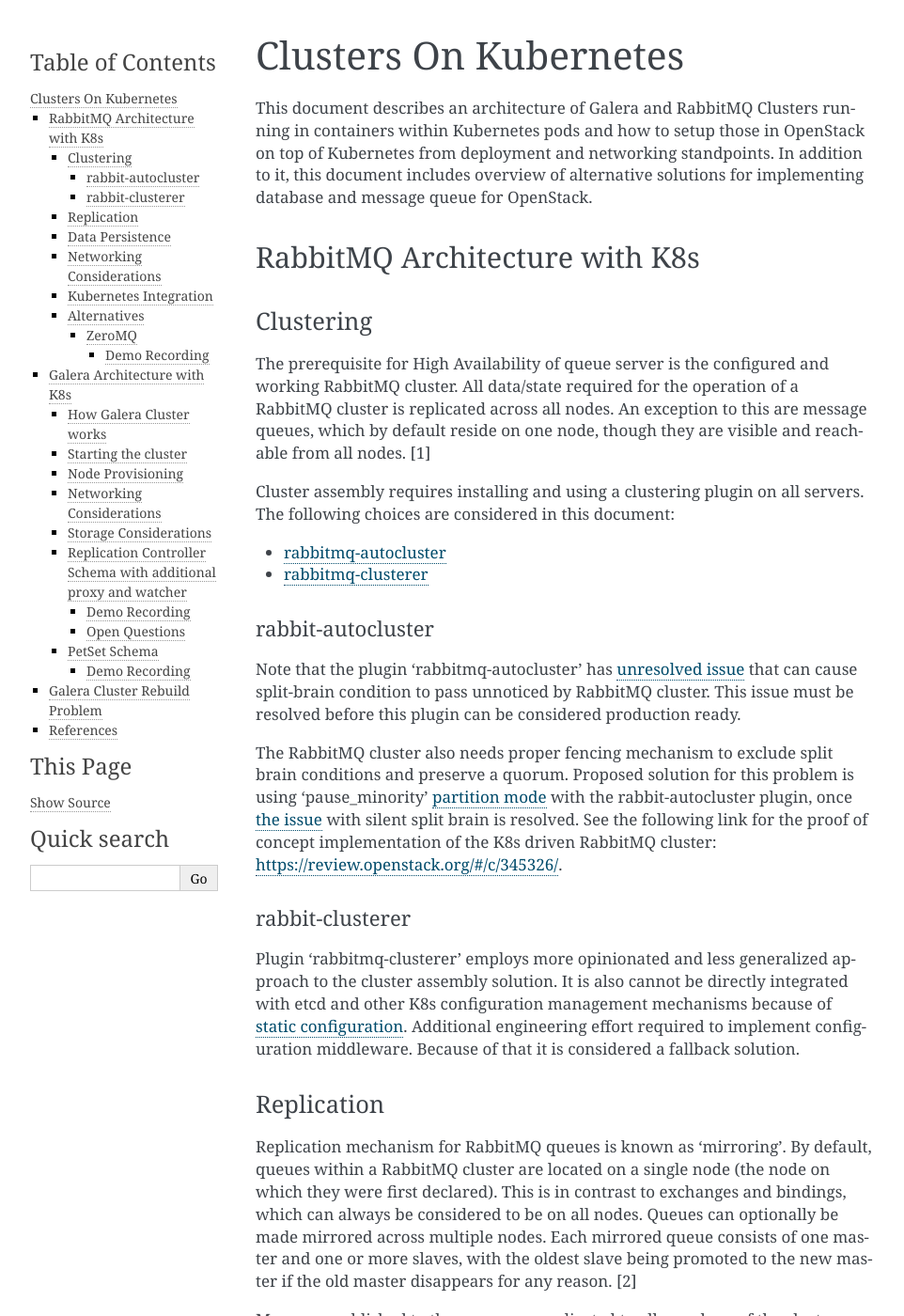
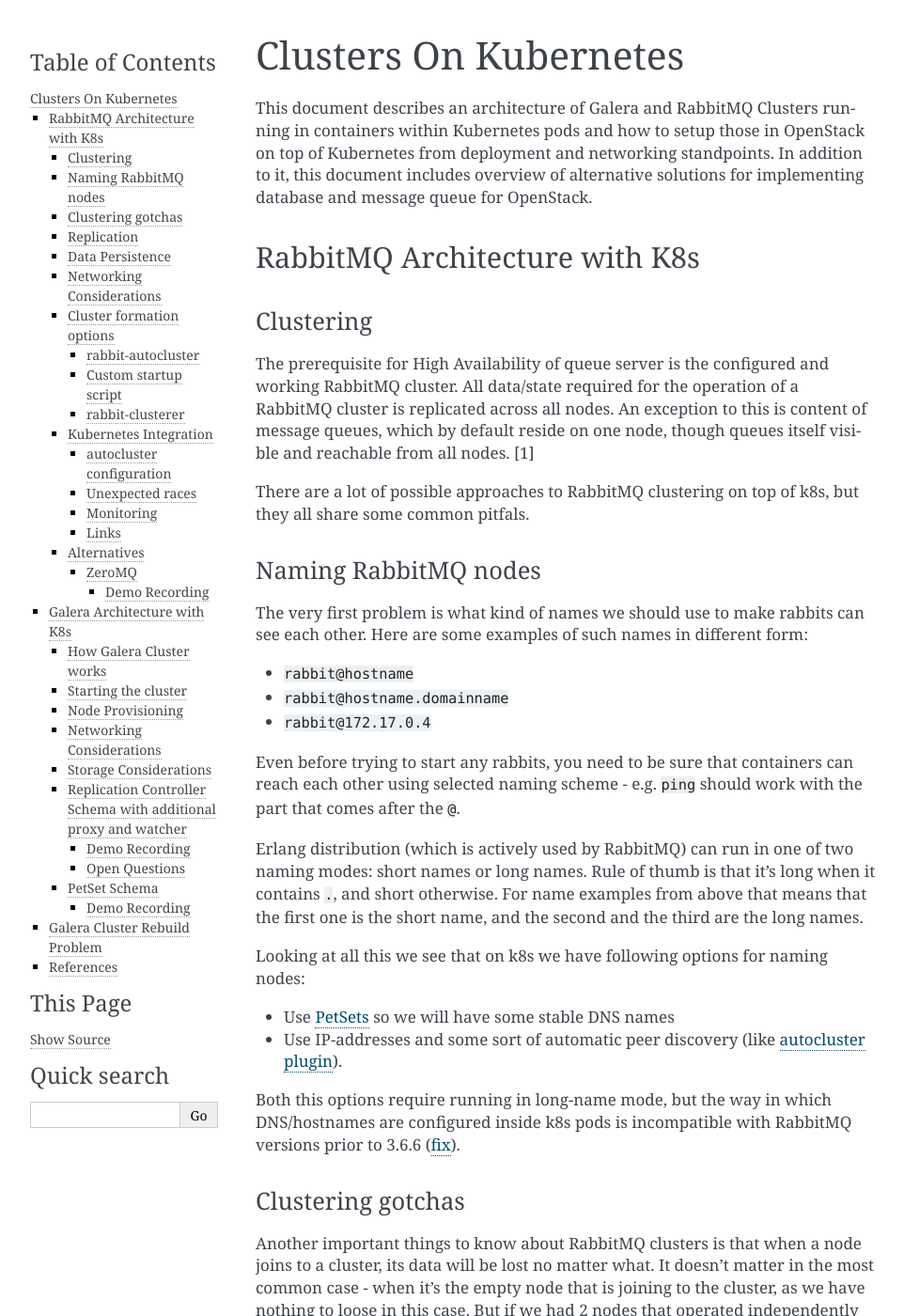
Before and after one commit to openstack-archive/fuel-ccp, a Sphinx documentation site: the page built from doc/source/design/clusters_on_k8s.rst, in a window 1280 px wide and 1400 px high. Shown: the whole window at 94% size, without its empty margins (148-1110 px from the left). Built offline with Sphinx 7.4.7, drawn with Linux system fonts in a browser that asks for light colours; some of the changed text lies outside the part shown.

Commit message:
Update RabbitMQ design docs According to what was actually done
Change-Id: Iec926624516989689d13fcbf07f97c19c4dd5b7e

```diff
--- a/doc/source/design/clusters_on_k8s.rst
+++ b/doc/source/design/clusters_on_k8s.rst
@@ -20,60 +20,85 @@
 The prerequisite for High Availability of queue server is the configured
 and working RabbitMQ cluster. All data/state required for the operation
 of a RabbitMQ cluster is replicated across all nodes. An exception to
-this are message queues, which by default reside on one node, though
-they are visible and reachable from all nodes. [1]
+this is content of message queues, which by default reside on one node, though
+queues itself visible and reachable from all nodes. [1]
 
-Cluster assembly requires installing and using a clustering plugin on
-all servers. The following choices are considered in this document:
+There are a lot of possible approaches to RabbitMQ clustering on top
+of k8s, but they all share some common pitfals.
 
--  `rabbitmq-autocluster <https://github.com/aweber/rabbitmq-autocluster>`__
+Naming RabbitMQ nodes
+~~~~~~~~~~~~~~~~~~~~~
 
--  `rabbitmq-clusterer <https://github.com/rabbitmq/rabbitmq-clusterer>`__
+The very first problem is what kind of names we should use to make
+rabbits can see each other. Here are some examples of such names in
+different form:
 
-rabbit-autocluster
-^^^^^^^^^^^^^^^^^^
+- ``rabbit@hostname``
 
-Note that the plugin 'rabbitmq-autocluster' has `unresolved
-issue <https://github.com/aweber/rabbitmq-autocluster/issues/73>`__
-that can cause split-brain condition to pass unnoticed by RabbitMQ
-cluster. This issue must be resolved before this plugin can be
-considered production ready.
+- ``rabbit@hostname.domainname``
 
-The RabbitMQ cluster also needs proper fencing mechanism to exclude
-split brain conditions and preserve a quorum. Proposed solution for this
-problem is using 'pause\_minority' `partition
-mode <https://www.rabbitmq.com/partitions.html>`__ with the
-rabbit-autocluster plugin, once `the
-issue <https://www.google.com/url?q=https://github.com/aweber/rabbitmq-autocluster/issues/73&sa=D&ust=1470686640249000&usg=AFQjCNG0W3j1LOtbiKaiwc7Qtp-DQYCbfQ>`__
-with silent split brain is resolved. See the following link for the
-proof of concept implementation of the K8s driven RabbitMQ cluster:
-`https://review.openstack.org/#/c/345326/ <https://review.openstack.org/#/c/345326/>`__.
+- ``rabbit@172.17.0.4``
 
-rabbit-clusterer
-^^^^^^^^^^^^^^^^
+Even before trying to start any rabbits, you need to be sure that
+containers can reach each other using selected naming scheme -
+e.g. ``ping`` should work with the part that comes after the ``@``.
 
-Plugin 'rabbitmq-clusterer' employs more opinionated and less
-generalized approach to the cluster assembly solution. It is also cannot
-be directly integrated with etcd and other K8s configuration management
-mechanisms because of `static
-configuration <https://github.com/rabbitmq/rabbitmq-clusterer/blob/master/README.md#cluster-configuration>`__.
-Additional engineering effort required to implement configuration
-middleware. Because of that it is considered a fallback solution.
+Erlang distribution (which is actively used by RabbitMQ) can run in
+one of two naming modes: short names or long names. Rule of thumb is
+that it's long when it contains ``.``, and short otherwise. For name
+examples from above that means that the first one is the short name,
+and the second and the third are the long names.
+
+Looking at all this we see that on k8s we have following options for
+naming nodes:
+
+- Use `PetSets <http://kubernetes.io/docs/user-guide/petset/>`_ so we
+  will have some stable DNS names
+
+- Use IP-addresses and some sort of automatic peer discovery (like
+  `autocluster plugin
+  <https://github.com/aweber/rabbitmq-autocluster/>`_).
+
+Both this options require running in long-name mode, but the way in
+which DNS/hostnames are configured inside k8s pods is incompatible
+with RabbitMQ versions prior to 3.6.6 (`fix
+<https://github.com/rabbitmq/rabbitmq-server/issues/890/>`_).
+
+Clustering gotchas
+~~~~~~~~~~~~~~~~~~
+
+Another important things to know about RabbitMQ clusters is that
+when a node joins to a cluster, its data will be lost no matter
+what. It doesn't matter in the most common case - when it's the
+empty node that is joining to the cluster, as we have nothing to
+loose in this case. But if we had 2 nodes that operated
+independently for some time and accumulated some data, there is no
+way to join them without any losses (note that restoring a cluster
+after network-split or node outage is just a special case of the
+same thing, and also with data loss). For a specific workload you
+can invent some workarounds, like draining (manually or
+automatically) the nodes that are bound to be reset. But there is
+just no way for making such solution robust, automatic and
+universal.
+
+So our choice of automatic clustering solution is heavily
+influenced by what kinds of data losses we can tolerate for our
+concrete workloads.
 
 Replication
 ~~~~~~~~~~~
 
 Replication mechanism for RabbitMQ queues is known as 'mirroring'. By
-default, queues within a RabbitMQ cluster are located on a single node
+default, queue content within a RabbitMQ cluster is located on a single node
 (the node on which they were first declared). This is in contrast to
 exchanges and bindings, which can always be considered to be on all
-nodes. Queues can optionally be made mirrored across multiple nodes.
+nodes. Queue content can optionally be mirrored across multiple nodes.
 Each mirrored queue consists of one master and one or more slaves, with
 the oldest slave being promoted to the new master if the old master
 disappears for any reason. [2]
 
 Messages published to the queue are replicated to all members of the
-cluster. Consumers are connected to the master regardless of which node
+cluster. Consumers are interacting with the master regardless of which node
 they connect to, with slave nodes dropping messages that have been
 acknowledged at the master. Queue mirroring therefore aims to enhance
 availability, but does not distribute load across nodes (all
@@ -81,8 +106,12 @@
 using mirroring in RabbitMQ actually reduces the availability of queues
 by dropping performance by about 2 times in `performance
 tests <http://docs.openstack.org/developer/performance-docs/test_results/mq/rabbitmq/index.html>`__.
-See below for the list of issues identified in the RabbitMQ mirroring
-implementation. [6-13]
+
+Also there were observed significant amount bugs in mirroring
+implementation that in the end had lead to unnecessary node
+restarts. See below for the partial list of such bugs. [6-13] RabbitMQ
+3.6.6 is a lot more stable in that respect, but we cannot be sure that
+all those issues were rooted out.
 
 There are two main types of messages in OpenStack:
 
@@ -125,42 +154,162 @@
 Networking Considerations
 ~~~~~~~~~~~~~~~~~~~~~~~~~
 
-RabbitMQ nodes address each other using domain names, either short or
-fully-qualified (FQDNs). Therefore hostnames of all cluster members must
-be resolvable from all cluster nodes, as well as machines on which
-command line tools such as rabbitmqctl might be used.
+Clustering is meant to be used across LAN. It is not recommended to
+run clusters that span WAN.
 
-RabbitMQ clustering has several modes of dealing with `network
-partitions <https://www.rabbitmq.com/partitions.html>`__, primarily
-consistency oriented. Clustering is meant to be used across LAN. It is
-not recommended to run clusters that span WAN. The
-`Shovel <https://www.rabbitmq.com/shovel.html>`__ or
-`Federation <https://www.rabbitmq.com/federation.html>`__ plugins are
-better solutions for connecting brokers across a WAN. Note that `Shovel
-and Federation are not equivalent to
-clustering <https://www.rabbitmq.com/distributed.html>`__. [1]
+The `Shovel <https://www.rabbitmq.com/shovel.html>`__ or `Federation
+<https://www.rabbitmq.com/federation.html>`__ plugins are better
+solutions for connecting brokers across a WAN. Note that `Shovel and
+Federation are not equivalent to clustering
+<https://www.rabbitmq.com/distributed.html>`__ and they are not
+suitable for RPC workloads. [1]
+
+Cluster formation options
+~~~~~~~~~~~~~~~~~~~~~~~~~
+Here are some of our options.
+
+rabbit-autocluster
+^^^^^^^^^^^^^^^^^^
+`rabbitmq-autocluster <https://github.com/aweber/rabbitmq-autocluster>`__
+
+
+Custom startup script
+^^^^^^^^^^^^^^^^^^^^^
+
+We can implement something like `OCF script
+<https://github.com/rabbitmq/rabbitmq-server-release/blob/master/scripts/rabbitmq-server-ha.ocf>`_.
+With the guarantees provided by PetSets that only one node is
+performing startup at any given time it should work reasonably well.
+
+rabbit-clusterer
+^^^^^^^^^^^^^^^^
+
+`rabbitmq-clusterer <https://github.com/rabbitmq/rabbitmq-clusterer>`__
+
+Plugin 'rabbitmq-clusterer' employs more opinionated and less
+generalized approach to the cluster assembly solution. It is also cannot
+be directly integrated with etcd and other K8s configuration management
+mechanisms because of `static
+configuration <https://github.com/rabbitmq/rabbitmq-clusterer/blob/master/README.md#cluster-configuration>`__.
+Additional engineering effort required to implement configuration
+middleware. Because of that it is considered a fallback solution.
 
 Kubernetes Integration
 ~~~~~~~~~~~~~~~~~~~~~~
-
-Clustering plugins need configuration data about other nodes in the
-cluster. This data might be passed via etcd to RabbitMQ startup scripts.
-ConfigMaps are used to pass the data into containers by Kubernetes
-orchestration.
-
-The RabbitMQ server pods shall be configured as a DaemonSet with
-corresponding service. Physical nodes shall be labelled so as to run the
-containers with RabbitMQ on dedicated nodes, one pod per node (as per
-DaemonSet), or co-located with other control plane services.
-
-PetSets are not required to facilitate the RabbitMQ cluster as the
-servers are stateless, as described above.
 
 Proposed solution for running RabbitMQ cluster under Kubernetes is a
 `DaemonSet <http://kubernetes.io/docs/admin/daemons/>`__ with node
 labels to specify which nodes will run RabbitMQ servers. This will allow
 to move the cluster onto a set of dedicated nodes, if necessary, or run
 them on the same nodes as the other control plane components.
+
+Assuming that we've solved all naming-related problems and can cluster
+your rabbits manually using ``rabbitmqctl``, it's time to make our
+cluster assembly automatic. Bearing all the considerations from the
+above in mind, we can start desiging our solution. The less state the
+better, so using IP-addresses is preferable to using PetSets. And the
+autcluster plugin is our obvious candidate for forming a cluster from
+a bunch of dynamic disposable nodes.
+
+autocluster configuration
+^^^^^^^^^^^^^^^^^^^^^^^^^
+
+Going through `autocluster documentation
+<https://github.com/aweber/rabbitmq-autocluster/wiki/General%2520Settings`_
+we end setting the following configuration options:
+
+- ``{backend, etcd}`` - it's almost arbitary choice, ``consul`` or
+  ``k8s`` would've worked as well. The only reason for choosing it
+  was that it's easier to test - you can download ``etcd`` binary,
+  run it without any parameters and just start forming clusters on
+  localhost.
+
+- ``{autocluster_failure, stop}`` - pod that failed to join to
+  cluster is useless for us, so bail out and hope that next
+  restart will happen in a more friendly environment
+
+- ``{cluster_cleanup, true}``, ``{cleanup_interval, 30}``,
+  ``{cleanup_warn_only, false}``, ``{etcd_ttl, 15}``. Node is
+  registered in etcd only after it's successfully joined cluster
+  and fully started up. This registration TTL is constantly
+  updated while the node is alive. If the node dies (or fails to
+  update TTL in any other way), it's forcefully kicked from the
+  cluster. So even if the failed node will be restarted with the
+  same IP, it'll be able to join cluster afresh.
+
+Unexpected races
+^^^^^^^^^^^^^^^^
+
+If you've tried assembling a cluster several times with the config
+from above, you could've noticed that sometimes it can assemble
+several different unconnected clusters. This happens because the only
+protection against startup races in autocluster is some random delay
+during node startup - and with a very bad timing every node can decide
+that it is the first node (i.e. there is no other records in etcd) and
+just start in unclustered mode.
+
+This problem lead to the developement of a pretty big `patch
+<https://github.com/aweber/rabbitmq-autocluster/pull/98>`_ for
+autocluster. It adds proper startup locking - node acquires startup
+lock early in startup, and releases it only after it had properly
+registered itself in backend. Only ``etcd`` backend is supported at
+the moment, but others can be added easily (by implementing just 2 new
+callbacks in a backend module).
+
+Another solution to that problem are k8s PetSets, as they can
+perform startup orchestration - with only one node performing
+startup at any given time. But they are currently considered alpha
+feature. And the patch above provides provides this functionality
+for everyone, not only for k8s users.
+
+Monitoring
+^^^^^^^^^^
+The only thing left to make our cluster run unattended is adding
+some monitoring. We need to monitor both rabbit's health and
+whether it's properly clustered with the rest of nodes.
+
+You may remember the times when ``rabbitmqctl list_queues`` /
+``rabbitmqctl list_channels`` were used as a method of monitoring. But
+it's a very bad method: it can't distinguish local and remote problems
+and it creates significant network load. Meet the new and shiny
+``rabbitmqctl node_health_check`` - since `3.6.4
+<https://github.com/rabbitmq/rabbitmq-server/issues/818>`_ it's the
+best way to check the health of any single RabbitMQ node.
+
+Checking whether node is properly clustered requires several checks:
+
+- it is clustered with the best node registered in autocluster
+  backend (i.e. the node that new nodes will attempt to join to,
+  currently it is first alive node in alphabetical order)
+
+- even when node is properly clustered with the discovery node,
+  their data can still be in diverged state. And this check is not
+  transitive, so we need to check partitions list both on the
+  current node and on the discovery node.
+
+All this clustering checks are implemented in separate `commit
+<https://github.com/Mirantis/rabbitmq-autocluster/commit/5fee57752a0788bd2358d3f09eae76d4da67f039>`_
+and can be invoked using::
+
+    rabbitmqctl eval 'autocluster:cluster_health_check_report().'
+
+Using this 2 ``rabbitmqctl`` commands we can detect any problem with
+our rabbit node and stop it immediately, so k8s will have a chance
+to do its restarting magic.
+
+Links
+^^^^^
+
+If you want to replicate such setup yourself, you'll need a recent
+version of `RabbitMQ
+<https://github.com/rabbitmq/rabbitmq-server/releases/tag/rabbitmq_v3_6_6>`_
+and `the custom release of the autocluster plugin
+<https://github.com/Mirantis/rabbitmq-autocluster/releases/tag/0.6.1.950>`_
+(as the startup locking patch is not yet accepted upstream).
+
+You can also look into `exact code and config files
+<https://github.com/openstack/fuel-ccp-rabbitmq/tree/master/service/files>`_
+that are used by Fuel CCP, they should be pretty self explanatory.
 
 Alternatives
 ~~~~~~~~~~~~
@@ -509,6 +658,8 @@
 
 13. `https://github.com/rabbitmq/rabbitmq-server/pull/431 <https://github.com/rabbitmq/rabbitmq-server/pull/431>`__
 
+
+
 .. |image0| image:: media/image01.png
    :width: 6.50000in
    :height: 3.51389in
```
